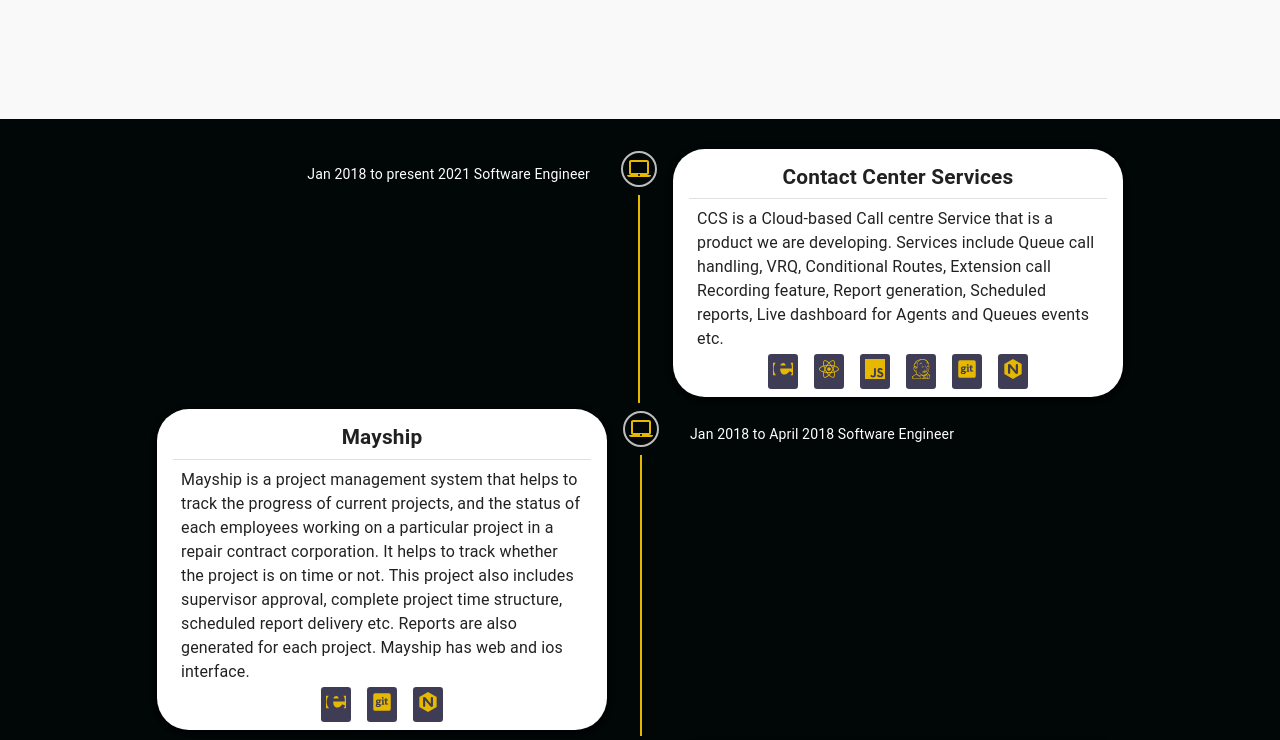
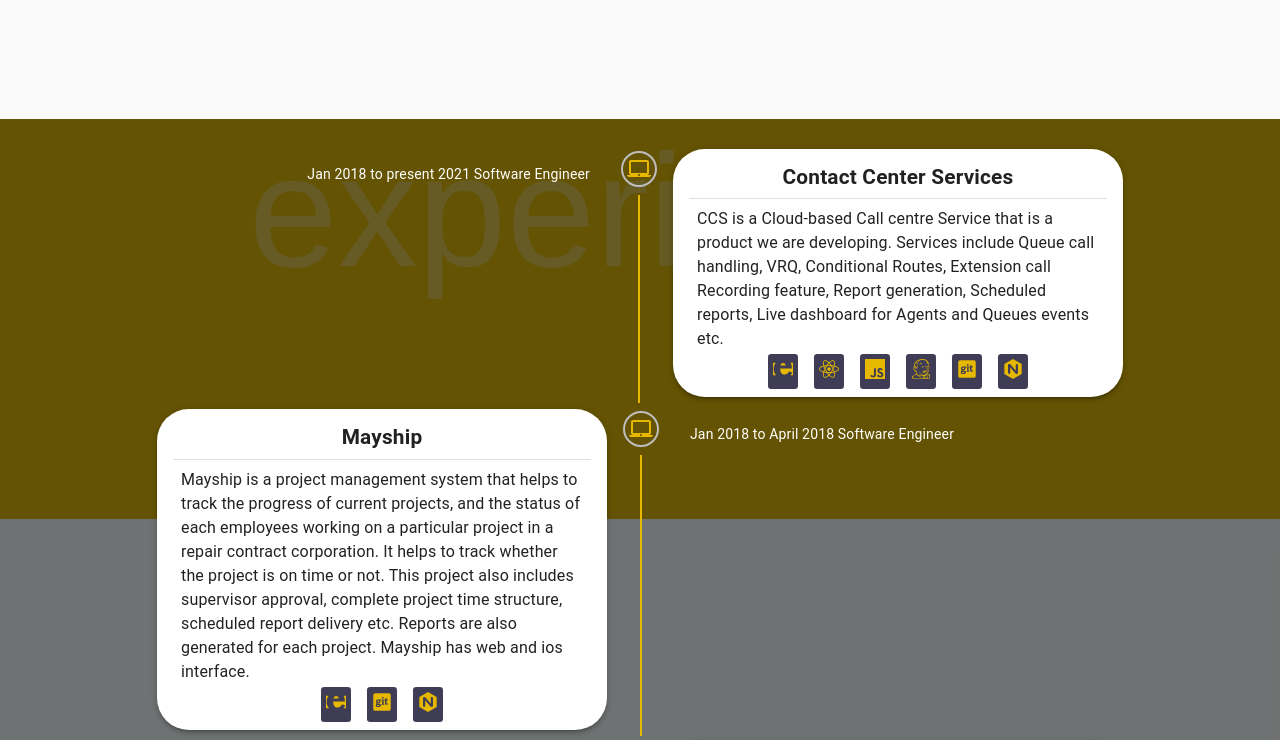
Before and after one commit to aamarnathkp/myresume, a React (Create React App) app: page / in a window 1280 px wide. Shown: the part 1481-2221 px from the top of the page. Built offline with nearby package versions, Linux system fonts and the light colour scheme; a web font is replaced by a local one.

Commit message:
feat: adding background text to sections

```diff
--- a/src/components/Hobbies/HobbiesElements.js
+++ b/src/components/Hobbies/HobbiesElements.js
@@ -1,7 +1,7 @@
 import styled from "styled-components";
 
 export const ServicesContainer = styled.div`
-    height: 90vh;
+    height: 100vh;
     display: flex;
     flex-direction: column;
     justify-content: space-evenly;
--- a/src/components/InfoSection/InfoElements.js
+++ b/src/components/InfoSection/InfoElements.js
@@ -2,14 +2,37 @@ import styled from "styled-components";
 
 export const InfoContainer = styled.div`
     color: #fff;
-    background: ${({ lightBg }) => (lightBg ? "#f9f9f9" : "#010606")};
+    background: ${({ lightBg }) => (lightBg ? "#f7f7f795" : "#01060690")};
+`;
 
+export const InfoBackgroundText = styled.div`
+    z-index: -1;
+    font-size: 10rem;
+    position: absolute;
+    color: #f7f7f750;
+    text-align: center;
+    text-overflow: clip;
+    width: 100%;
+    height: 50%;
+    background: ${({ themecolor }) => themecolor};
+    /* transform: ${({ lightBg }) =>
+        lightBg ? " rotate(-90deg)" : "rotate(0deg)"}; */
+
+    @media screen and (max-width: 900px) {
+        font-size: 8rem;
+    }
     @media screen and (max-width: 768px) {
-        padding: 100px 0;
+        font-size: 6rem;
+    }
+
+    @media screen and (max-width: 480px) {
+        padding-top: 4rem;
+        font-size: 4rem;
     }
 `;
 
 export const InfoWrapper = styled.div`
+    position: "relative";
     display: grid;
     z-index: 1;
     height: ${({ type }) => (type === "experience" ? "100%" : "100vh")};
@@ -19,9 +42,11 @@ export const InfoWrapper = styled.div`
     margin-left: auto;
     padding: 0 24px;
     justify-content: center;
+    padding-bottom: 2rem;
+    overflow-y: ${({ type }) => (type === "experience" ? "visible" : "none")};
 
     @media screen and (max-width: 768px) {
-        height: auto;
+        height: ${({ type }) => (type === "experience" ? "100vh" : "100%")};
     }
 `;
 
@@ -150,13 +175,9 @@ export const ExpIcons = styled.div`
     display: flex;
     justify-content: center;
     align-items: center;
-    /* padding: 0 0.5rem 1rem 0.5rem; */
     gap: 1rem;
-    /* height: 100%;
-    width: 100%; */
     color: ${({ themecolor }) =>
         themecolor ? themecolor : "#01BF71"}; //#01BF71;
-    /* background-color: black; */
 
     @media (max-width: 780px) {
         display: ${({ skills }) => (skills ? "show" : "none")}; //none;
--- a/src/components/InfoSection/WorkExperience/ExperienceCard/expCardStyle.js
+++ b/src/components/InfoSection/WorkExperience/ExperienceCard/expCardStyle.js
@@ -6,6 +6,19 @@ export const useExpCardStyles = makeStyles({
         width: "450px",
 
         borderRadius: "2rem",
+
+        "@media (max-width: 1100px)": {
+            padding: "3px 8px",
+            width: "350px",
+            borderRadius: "2rem",
+        },
+
+        "@media (max-width: 920px)": {
+            padding: "3px 8px",
+            width: "280px",
+            borderRadius: "2rem",
+        },
+
         "@media (max-width: 780px)": {
             padding: "3px 8px",
             width: "200px",
--- a/src/components/InfoSection/index.js
+++ b/src/components/InfoSection/index.js
@@ -10,6 +10,7 @@ import { imageSelector } from "../imageSelection";
 import {
     InfoContainer,
     InfoWrapper,
+    InfoBackgroundText,
     InfoRow,
     Column1,
     TextWrapper,
@@ -86,6 +87,12 @@ const InfoSection = ({
 
     return (
         <InfoContainer lightBg={lightBg} id={id}>
+            <InfoBackgroundText
+                themecolor={currentTheme}
+                lightBg={lightBg}
+                id={id}>
+                {id}
+            </InfoBackgroundText>
             <InfoWrapper type={type}>
                 <InfoRow imgStart={imgStart}>
                     <Column1 id={id}>{columns1}</Column1>
```
Also changed, not shown: src/components/Navbar/NavbarElements.js (+18 -18 lines).
